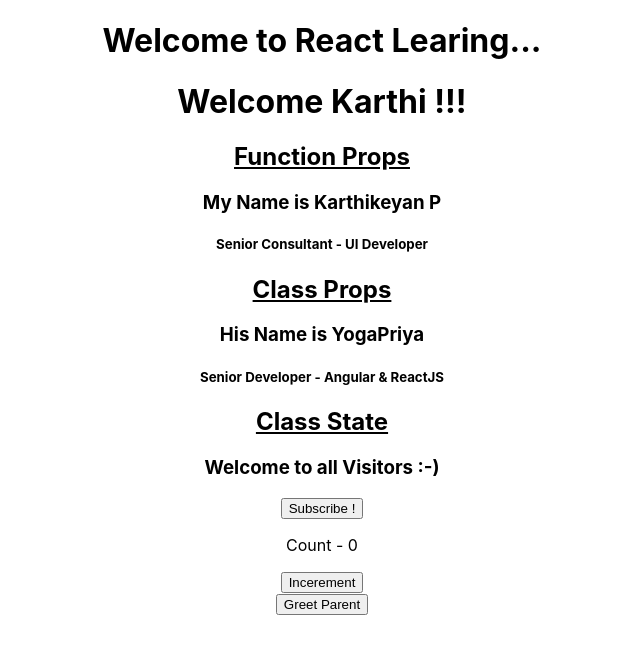
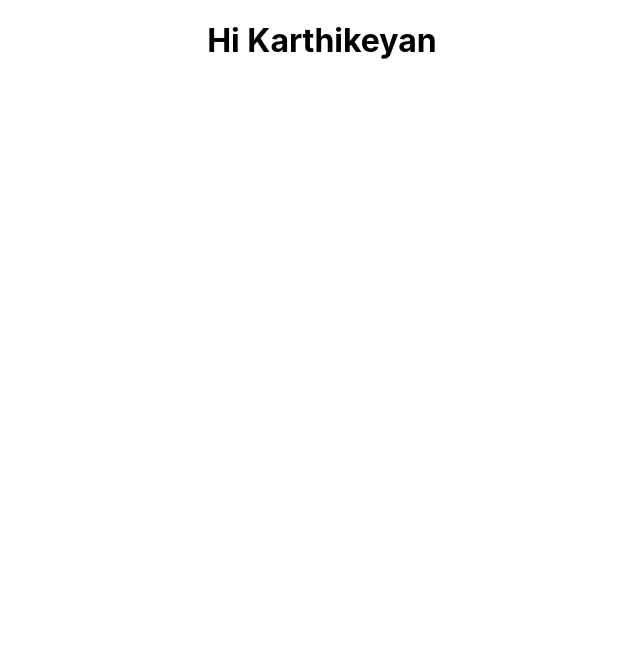
Before and after one commit to KKeyan24/reactJSLearing, a React (Create React App) app: page / in a window 1280 px wide. Shown: the top 654 px of the page, without its empty margins (318-958 px from the left). Built offline with nearby package versions, Linux system fonts and the light colour scheme.

Commit message:
RJS:- Conditional Rendering

```diff
--- a/src/App.js
+++ b/src/App.js
@@ -7,11 +7,12 @@ import KKNPropsClass from './Props&State/PropsClass';
 import KKNStateClass from './Props&State/StateClass';
 import Counter from './Props&State/Setstare';
 import ParentComp from './Other/ParentComp';
+import CondRendering from './Other/CondRendering';
 
 function App() {
   return (
     <div className="App">
-      <Welcome/>
+      {/* <Welcome/>
       <Greet/>
       <KKNProps name="Karthikeyan P">
         <p>Senior Consultant - UI Developer</p>
@@ -21,7 +22,8 @@ function App() {
       </KKNPropsClass>
       <KKNStateClass></KKNStateClass>
       <Counter/>
-      <ParentComp/>
+      <ParentComp/> */}
+      <CondRendering></CondRendering>
     </div>
   );
 }
--- /dev/null
+++ b/src/Other/CondRendering.js
@@ -0,0 +1,17 @@
+import React, { Component } from 'react'
+
+class CondRendering extends Component {
+    constructor(props) {
+      super(props)
+
+      this.state = {
+         isloggedIn: true
+      }
+    }
+
+  render() {
+    return this.state.isloggedIn === true ? <h1>Hi Karthikeyan</h1> : <h1>Hi YogaPriya</h1>
+  }
+}
+
+export default CondRendering
```
